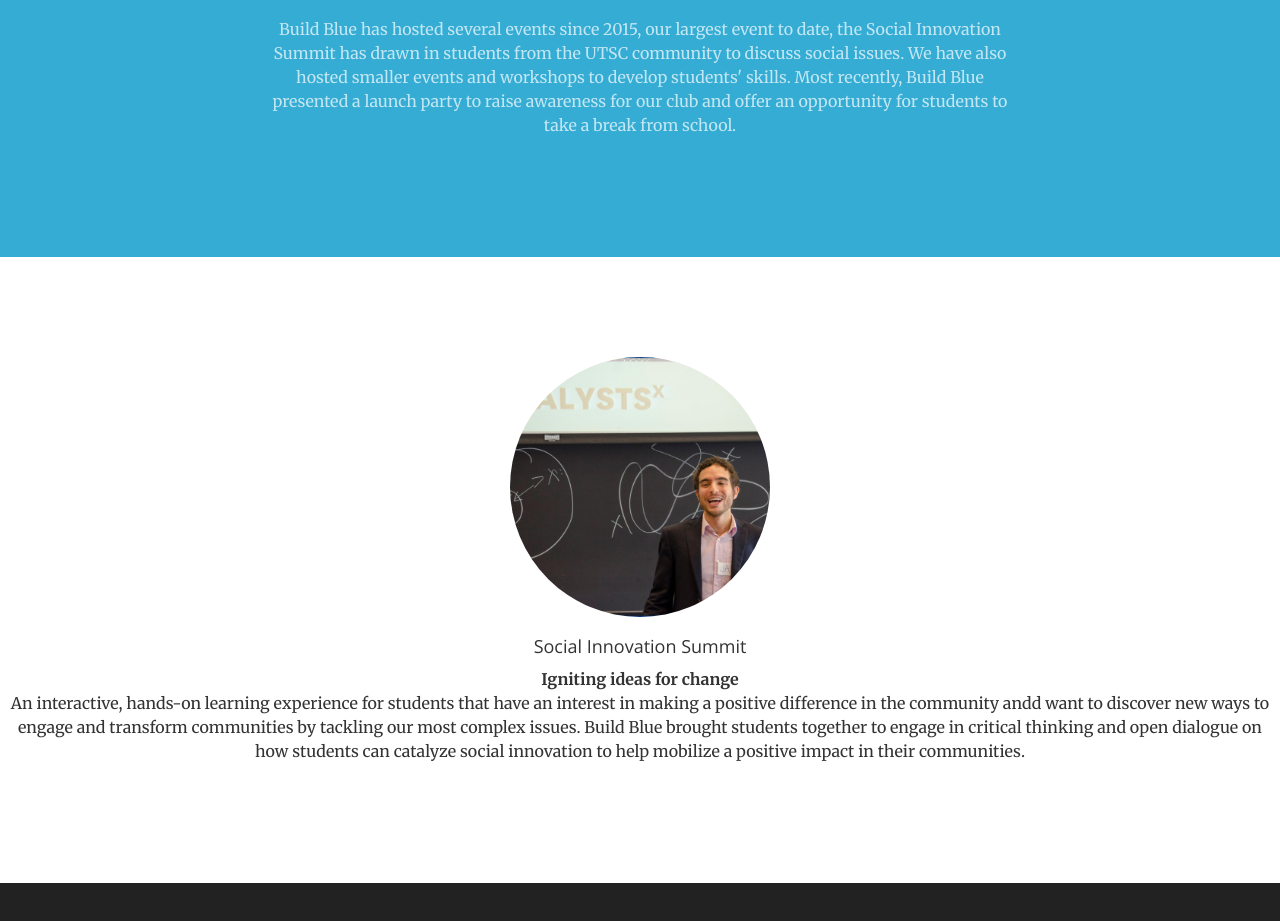
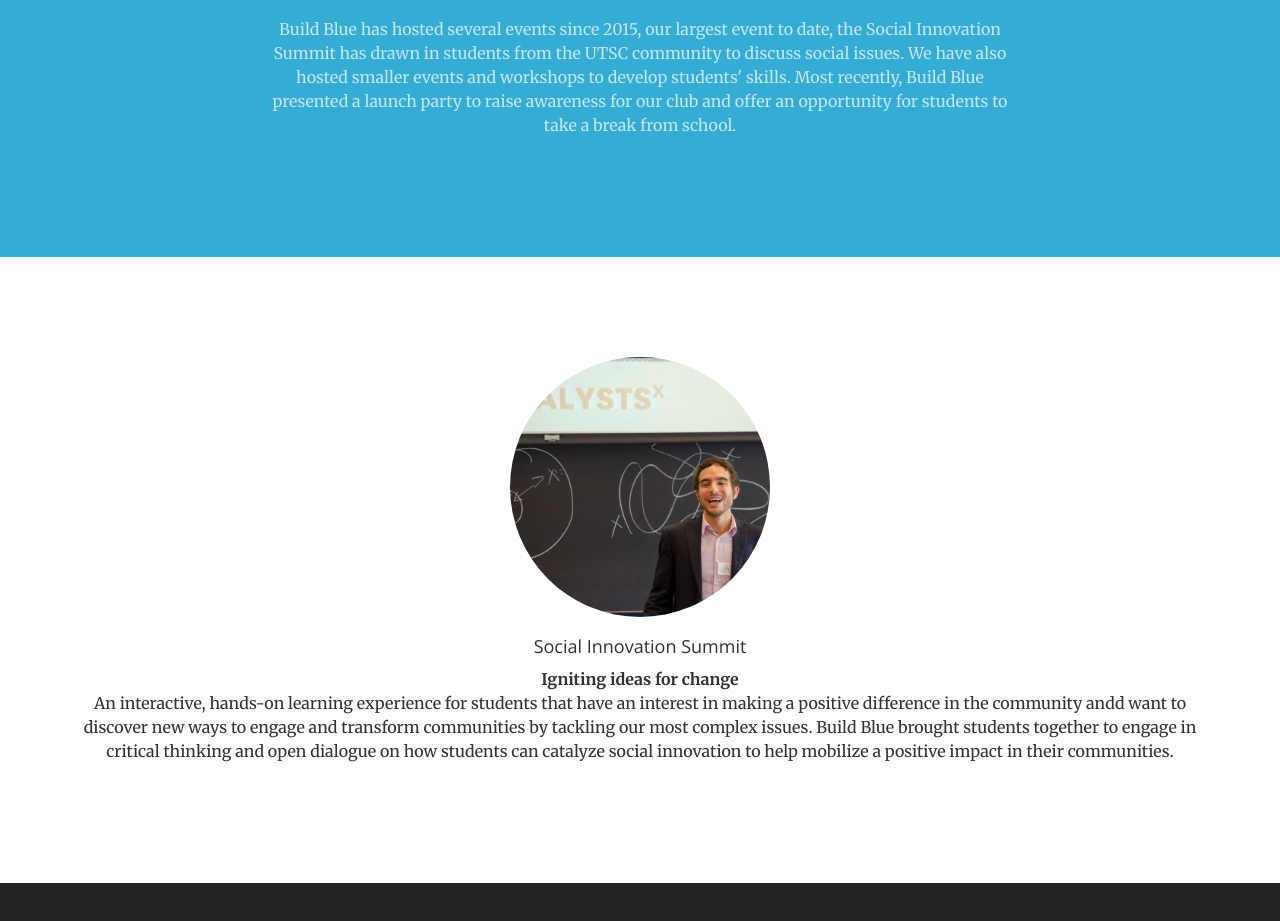
Before and after one commit to buildblue/buildblue.github.io, a plain HTML site: page events.html in a window 1280 px wide. Shown: the part 159-1080 px from the top of the page. Drawn offline with nearby package versions, Linux system fonts and the light colour scheme.

Commit message:
Update events.html

```diff
--- a/events.html
+++ b/events.html
@@ -89,7 +89,7 @@
         </div>
     </section>
     <section  id="SIS">
-        <div class="container>
+        <div class="container align="center">
             <p align="center"><img src="img/sis/sis2.jpg" alt="image" class="img-circle" width="260px" height="260px"></p>
             <h4 align="center">Social Innovation Summit</h4>
             <p align="center"><b>Igniting ideas for change</b> <br>An interactive, hands-on learning experience
```
